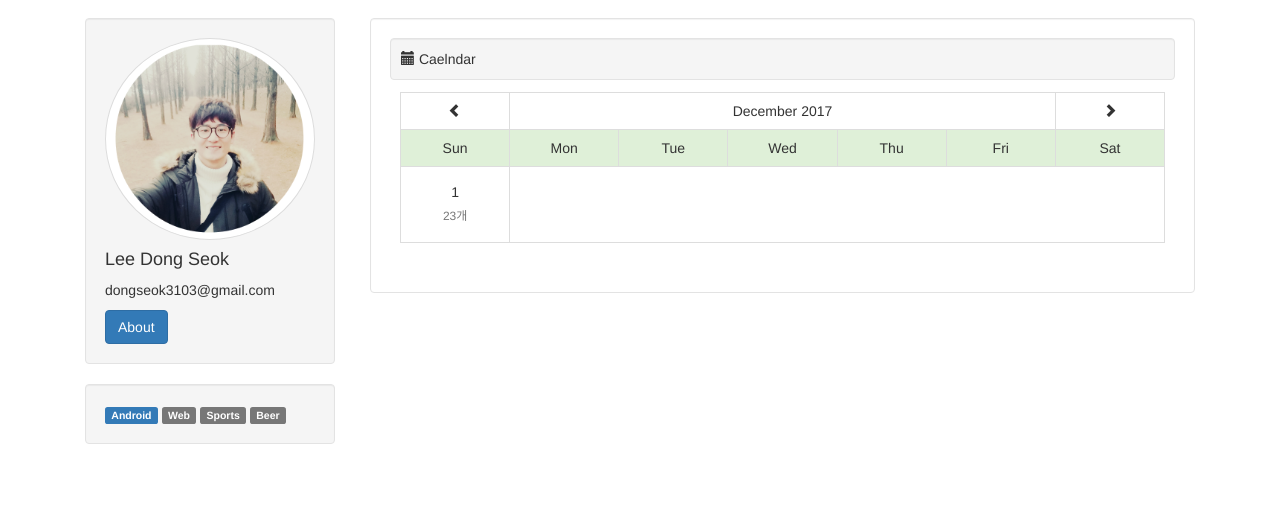
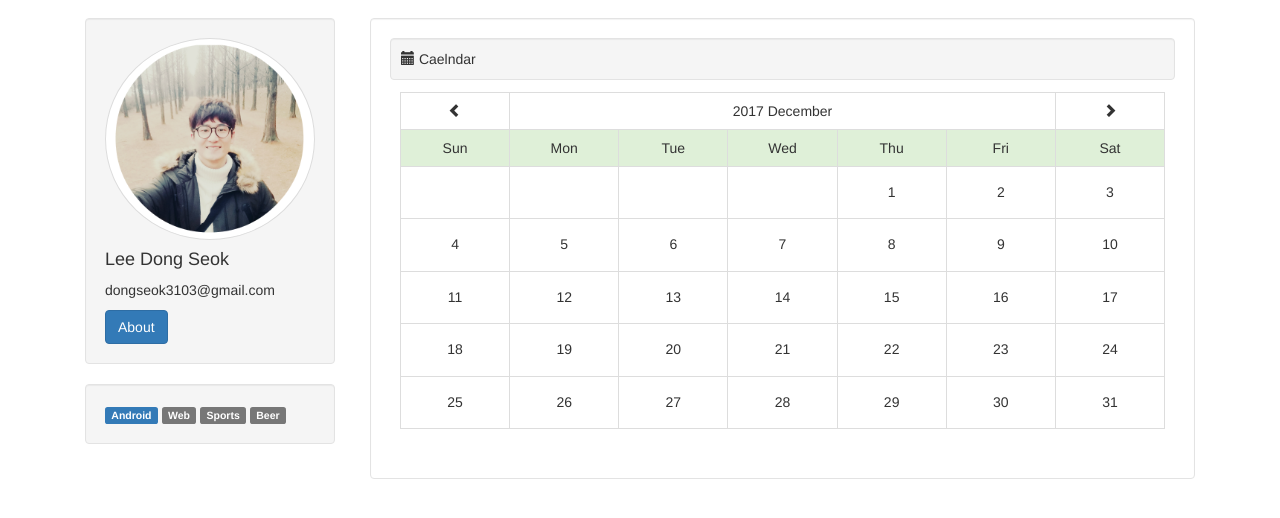
Before and after one commit to ToyWoody/quest-it, a plain HTML site: page index.html in a window 1280 px wide. Shown: the part 74-592 px from the top of the page. Drawn offline with nearby package versions, Linux system fonts and the light colour scheme.

Commit message:
12/20 캘런더 View 구현 ( not event )

```diff
--- a/index.html
+++ b/index.html
@@ -41,26 +41,7 @@
             </p>
 
             <div class="calendar-body">
-              <div class="container-fluid" id="site-calendar" style="padding:10px;">
-                <table class="table table-bordered text-center" style="table-layout:fixed;">
-                  <tr>
-                    <td><span href="#" class="glyphicon glyphicon-chevron-left"></span></td>
-                    <td colspan="5" class="text-center">December 2017</td>
-                    <td><span href="#" class="glyphicon glyphicon-chevron-right"></span></td>
-                  </tr>
-                  <tr class="success">
-                    <td>Sun</td>
-                    <td>Mon</td>
-                    <td>Tue</td>
-                    <td>Wed</td>
-                    <td>Thu</td>
-                    <td>Fri</td>
-                    <td>Sat</td>
-                  </tr>
-                  <tr class="calendar-day">
-                    <td><h5>1</h5><h6 class="text-muted">23개</h6></td>
-                  </tr>
-                </table>
+              <div class="container-fluid" id="my-calendar" style="padding:10px;">
               </div>
             </div>
           </div> <!-- calendar -->
@@ -72,9 +53,8 @@
   </div>
 
   <script src="https://ajax.googleapis.com/ajax/libs/jquery/3.2.1/jquery.min.js"></script>
+  <script src="nav.js"></script>
+  <script src="myCalendar.js"></script>
   <script src="js/bootstrap.min.js"></script>
-  <script src="nav.js"></script>
-  <script src="js/calendar.js"></script>
-
 </body>
 </html>
--- /dev/null
+++ b/myCalendar.js
@@ -0,0 +1,161 @@
+/* global $ */
+/*
+<table class="table table-bordered text-center" style="table-layout:fixed;">
+  <tbody>
+    <tr>
+      <td><span href="#" class="glyphicon glyphicon-chevron-left"></span></td>
+      <td colspan="5" class="text-center">December 2017</td>
+      <td><span href="#" class="glyphicon glyphicon-chevron-right"></span></td>
+    </tr>
+    <tr class="success">
+      <td>Sun</td>
+      <td>Mon</td>
+      <td>Tue</td>
+      <td>Wed</td>
+      <td>Thu</td>
+      <td>Fri</td>
+      <td>Sat</td>
+    </tr>
+
+    <tr class="calendar-day">
+      <td><h5>1</h5><h6 class="text-muted">23개</h6></td>
+    </tr>
+  </tbody>
+</table>
+*/
+
+//jquery 프로퍼티 함수 추가.
+$.fn.woody_calendar = function(){
+  var $calendarElement = $(this);
+
+  var labels = {
+      month_labels: ["January", "February", "March", "April", "May", "June", "July", "August", "September", "October", "November", "December"],
+      dow_labels: [ "Sun", "Mon", "Tue", "Wed", "Thu", "Fri", "Sat"]
+  };
+
+  var option = getDefault();
+  initCalendar();
+
+  function getDefault(){
+      var now = new Date();
+      var year = now.getFullYear();
+      var month = now.getMonth() + 1;
+      return {
+          year : year,
+          month : month
+      };
+  }
+
+  function initCalendar(){
+      var initYear = option.year;
+      var initMonth = option.month - 1;
+
+      $tableObj = $("<table class='table table-bordered text-center' style='table-layout:fixed;'></table>");
+      $tableBody = $("<tbody></tbody>");
+      // draw appendMonthHeader
+      $monthHeaderObj = $("<tr></tr>");
+      $prevMonthNav = $("<td><span class='glyphicon glyphicon-chevron-left' o></span></td>");
+      $currentMonthLabel = $("<td colspan='5' class='text-center'></td>");
+      $nextMonthNav = $("<td><span class='glyphicon glyphicon-chevron-right'></span></td>");
+
+      drawMonthLabel($currentMonthLabel, initYear, initMonth);
+
+      $monthHeaderObj.append($prevMonthNav);
+      $monthHeaderObj.append($currentMonthLabel);
+      $monthHeaderObj.append($nextMonthNav);
+
+      // draw appendDayOfWeekHeader
+      $dayOfWeekHeadrObj = $("<tr class='success'></tr>");
+      for(var i=0; i<7; i++){
+        var dayOfWeek = labels.dow_labels[i];
+        $dayOfWeekHeadrObj.append("<td>" + dayOfWeek + "</td>");
+      }
+
+      $tableBody.append($monthHeaderObj);
+      $tableBody.append($dayOfWeekHeadrObj);
+      // draw appendDaysOfMonth
+      drawDayOfMonth($tableBody, initYear, initMonth);
+
+      $tableObj.append($tableBody);
+      $calendarElement.append($tableObj);
+  }
+
+  function drawMonthLabel($currentMonthLabel, year, month){
+    $currentMonthLabel.empty();
+    $currentMonthLabel.append(year + ' ' + labels.month_labels[month]);
+  }
+
+  function drawDayOfMonth($tableBody, year, month){
+      $tableBody.find('.calendar-day').remove();
+      var weeksInMonth = calcWeeksInMonth(year, month);
+      var lastDayinMonth = calcLastDayInMonth(year, month);
+      var firstDow = calcDayOfWeek(year, month, 1);
+      var lastDow = calcDayOfWeek(year, month, lastDayinMonth);
+      var currDayOfMonth = 1;
+
+	  console.log("weeksInMonth : " + weeksInMonth );
+	  console.log("lastDayinMonth : " + lastDayinMonth );
+	  console.log("firstDow : " + firstDow );
+	  console.log("lastDow : " + lastDow );
+
+      for (var wk = 0; wk < weeksInMonth; wk++) {
+		  var $dowRow = $('<tr class="calendar-day"></tr>');
+          for (var dow = 0; dow < 7; dow++) {
+              if (dow < firstDow || currDayOfMonth > lastDayinMonth) {
+                  $dowRow.append('<td></td>');
+              } else {
+                  var $dowElement = $('<td><h5>' + currDayOfMonth + '</h5></td>');
+                  $dowRow.append($dowElement);
+                  currDayOfMonth++;
+              }
+              if (dow == 6) {
+                  firstDow = 0;
+              }
+          }
+          $tableBody.append($dowRow);
+      }
+  }
+
+  // Helper functions
+  function calcWeeksInMonth(year, month) {
+      var daysInMonth = calcLastDayInMonth(year, month);
+      var firstDow = calcDayOfWeek(year, month, 1);
+      var lastDow = calcDayOfWeek(year, month, daysInMonth);
+      var days = daysInMonth;
+      var correct = (firstDow - lastDow);
+      if (correct > 0) {
+          days += correct;
+      }
+      return Math.ceil(days / 7);
+  }
+
+  function calcLastDayInMonth(year, month) {
+      var day = 28;
+      while (checkValidDate(year, month + 1, day + 1)) {
+          day++;
+      }
+      return day;
+  }
+
+  function calcDayOfWeek(year, month, day) {
+      var dateObj = new Date(year, month, day, 0, 0, 0, 0);
+      var dow = dateObj.getDay();
+      if (dow == 0) {
+          dow = 6;
+      } else {
+          dow--;
+      }
+      return dow;
+  }
+
+  function checkValidDate(y, m, d) {
+      return m > 0 && m < 13 && y > 0 && y < 32768 && d > 0 && d <= (new Date(y, m, 0)).getDate();
+  }
+
+  return this;
+}
+
+// window.onload 를 대처하는 방법
+$(document).ready(function(){
+  $("div#my-calendar").woody_calendar();
+});
--- a/style/nav.css
+++ b/style/nav.css
@@ -3,6 +3,6 @@ body {
   padding-bottom: 20px;
 }
 
-.navbar {
-  margin-bottom: 20px;
+table tr.calendar-day td:hover{
+  background-color: #f5f5f5;
 }
```
